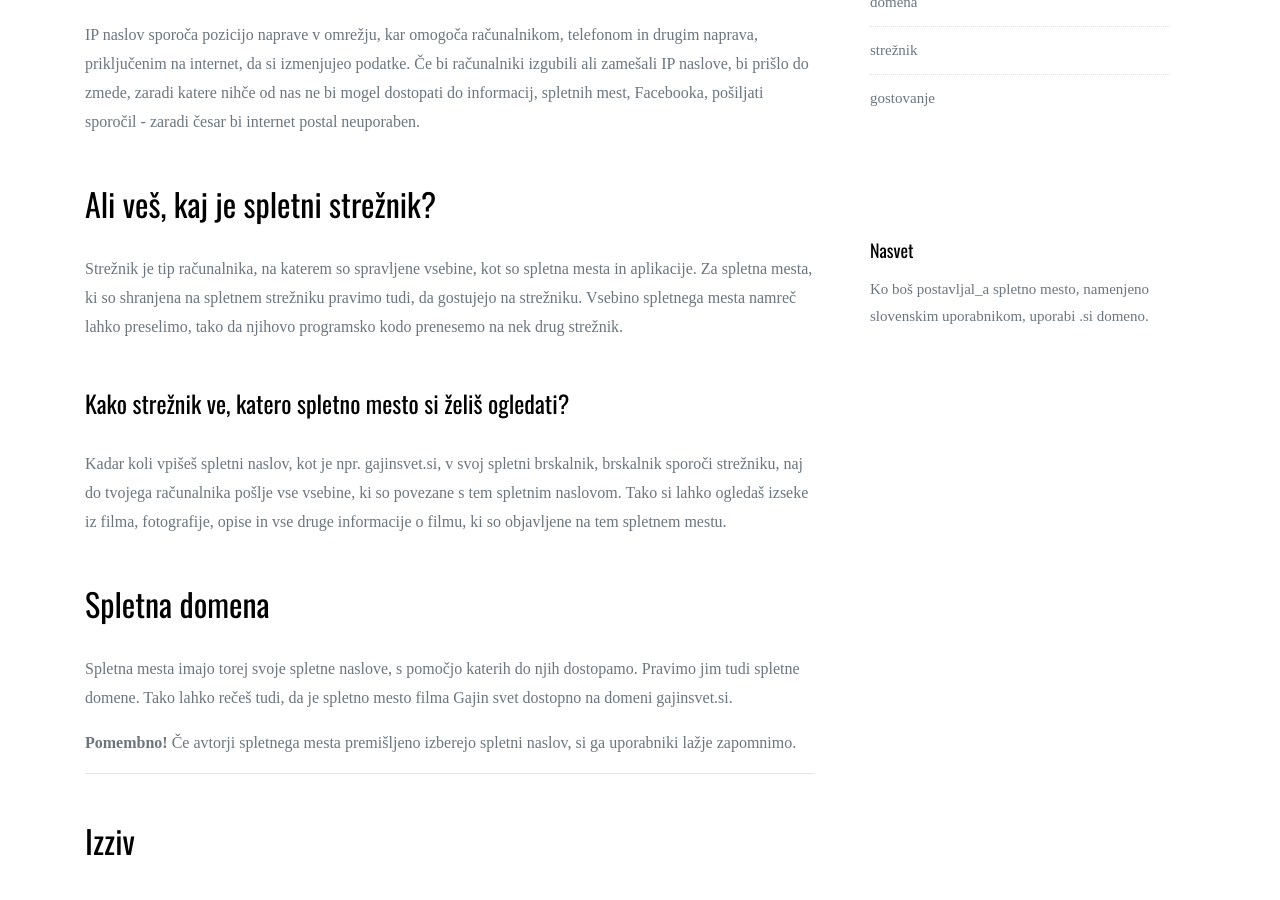
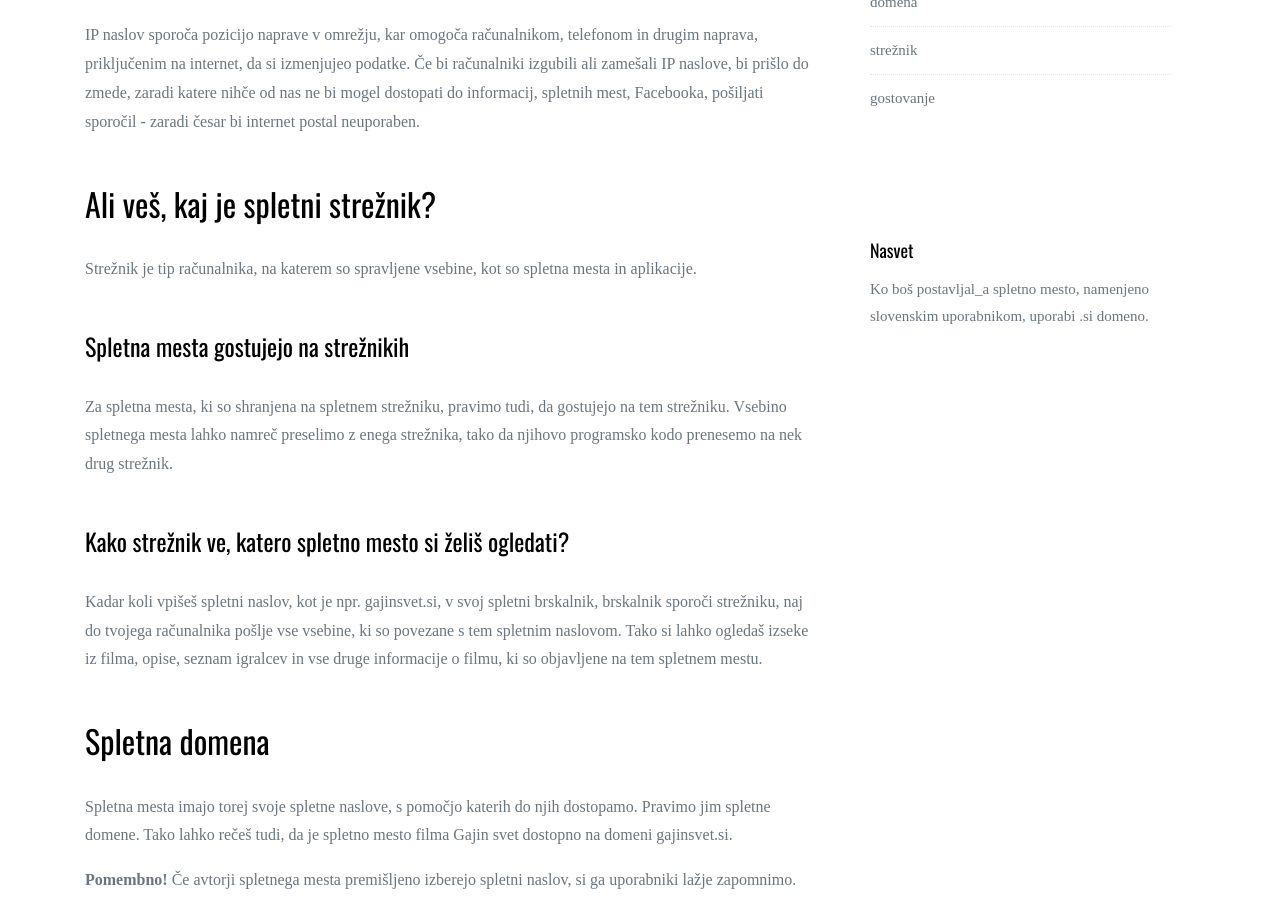
Before and after one commit to codeweeksi/gajin-svet, a Jekyll site: the page built from _posts/2018-07-03-tretja-lekcija.md, in a window 1280 px wide and 900 px high, scrolled down 831 px. Built offline with Jekyll 4.4.1, drawn with Linux system fonts in a browser that asks for light colours; some web fonts are replaced; comment, search, counter and statistics services are not loaded; some of the changed text lies outside the part shown.

Commit message:
edited text

```diff
--- a/_posts/2018-07-03-tretja-lekcija.md
+++ b/_posts/2018-07-03-tretja-lekcija.md
@@ -13,17 +13,20 @@ special_tip: Ko boš postavljal_a spletno mesto, namenjeno slovenskim uporabniko
 IP naslov sporoča pozicijo naprave v omrežju, kar omogoča računalnikom, telefonom in drugim naprava, priključenim na internet, da si izmenjujeo podatke. Če bi računalniki izgubili ali zamešali IP naslove, bi prišlo do zmede, zaradi katere nihče od nas ne bi mogel dostopati do informacij, spletnih mest, Facebooka, pošiljati sporočil - zaradi česar bi internet postal neuporaben.
 
 ## Ali veš, kaj je spletni strežnik?
-Strežnik je tip računalnika, na katerem so spravljene vsebine, kot so spletna mesta in aplikacije. Za spletna mesta, ki so shranjena na  spletnem strežniku pravimo tudi, da gostujejo na strežniku. Vsebino spletnega mesta namreč lahko preselimo, tako da njihovo programsko kodo prenesemo na nek drug strežnik.
+Strežnik je tip računalnika, na katerem so spravljene vsebine, kot so spletna mesta in aplikacije.
+
+#### Spletna mesta gostujejo na strežnikih
+Za spletna mesta, ki so shranjena na spletnem strežniku, pravimo tudi, da gostujejo na tem strežniku. Vsebino spletnega mesta  lahko namreč preselimo z enega strežnika, tako da njihovo programsko kodo prenesemo na nek drug strežnik.
 
 #### Kako strežnik ve, katero spletno mesto si želiš ogledati?
-Kadar koli vpišeš spletni naslov, kot je npr. gajinsvet.si, v svoj spletni brskalnik, brskalnik sporoči strežniku, naj do tvojega računalnika pošlje vse vsebine, ki so povezane s tem spletnim naslovom. Tako si lahko ogledaš izseke iz filma, fotografije, opise in vse druge informacije o filmu, ki so objavljene na tem spletnem mestu.
+Kadar koli vpišeš spletni naslov, kot je npr. gajinsvet.si, v svoj spletni brskalnik, brskalnik sporoči strežniku, naj do tvojega računalnika pošlje vse vsebine, ki so povezane s tem spletnim naslovom. Tako si lahko ogledaš izseke iz filma, opise, seznam igralcev in vse druge informacije o filmu, ki so objavljene na tem spletnem mestu.
 
 ## Spletna domena
-Spletna mesta imajo torej svoje spletne naslove, s pomočjo katerih do njih dostopamo. Pravimo jim tudi spletne domene. Tako lahko rečeš tudi, da je spletno mesto filma Gajin svet dostopno na domeni gajinsvet.si.
+Spletna mesta imajo torej svoje spletne naslove, s pomočjo katerih do njih dostopamo. Pravimo jim spletne domene. Tako lahko rečeš tudi, da je spletno mesto filma Gajin svet dostopno na domeni gajinsvet.si.
 
 **Pomembno!** Če avtorji spletnega mesta premišljeno izberejo spletni naslov, si ga uporabniki lažje zapomnimo.
 
 
 ---
 ## Izziv
-Ali veš, kaj pomeni končnica .si in katera spletna mesta označuje?
+Ali veš, kaj pomeni končnica .si in katera spletna mesta označuje? Če nisi prepričan_a, poglej v zapiske projekta <a href="https://www.varninainternetu.si/tega-o-si-domeni-gotovo-niste-vedeli/" target="blank">Varni na internetu</a>.
```
